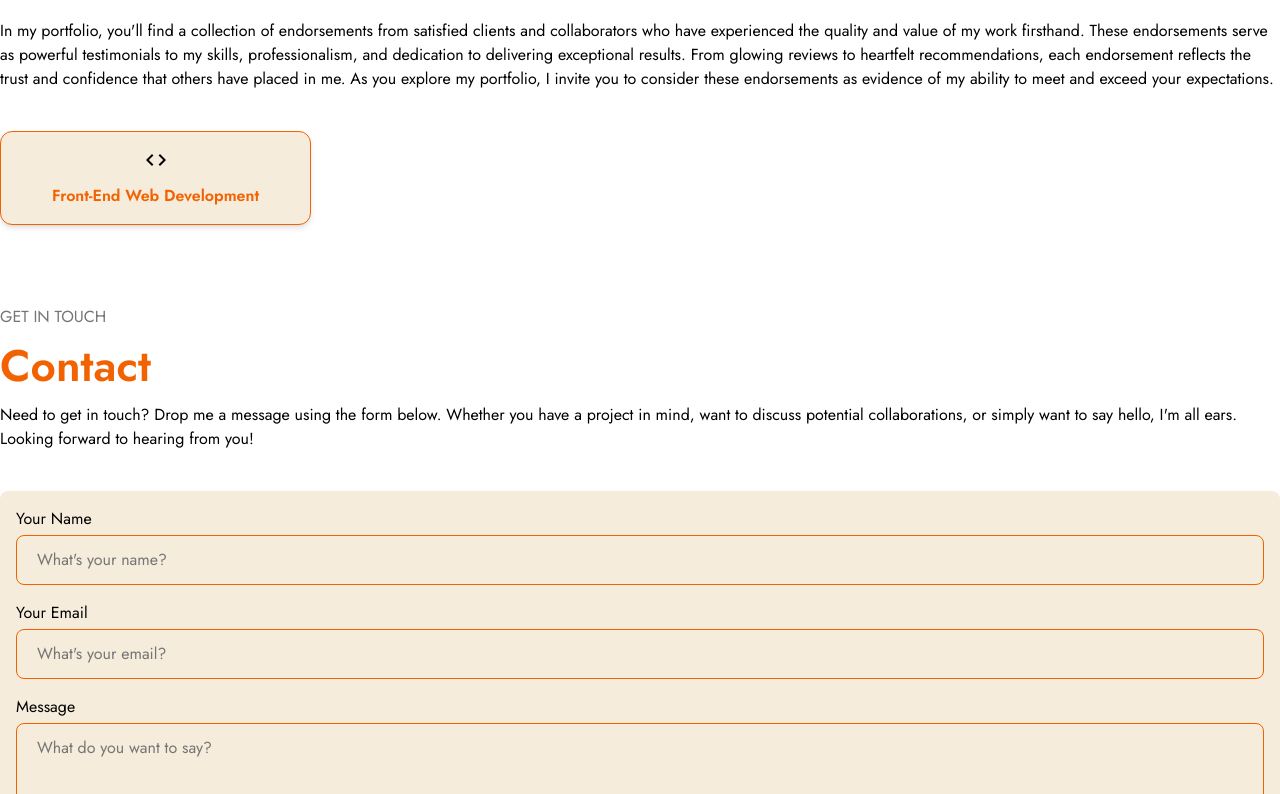
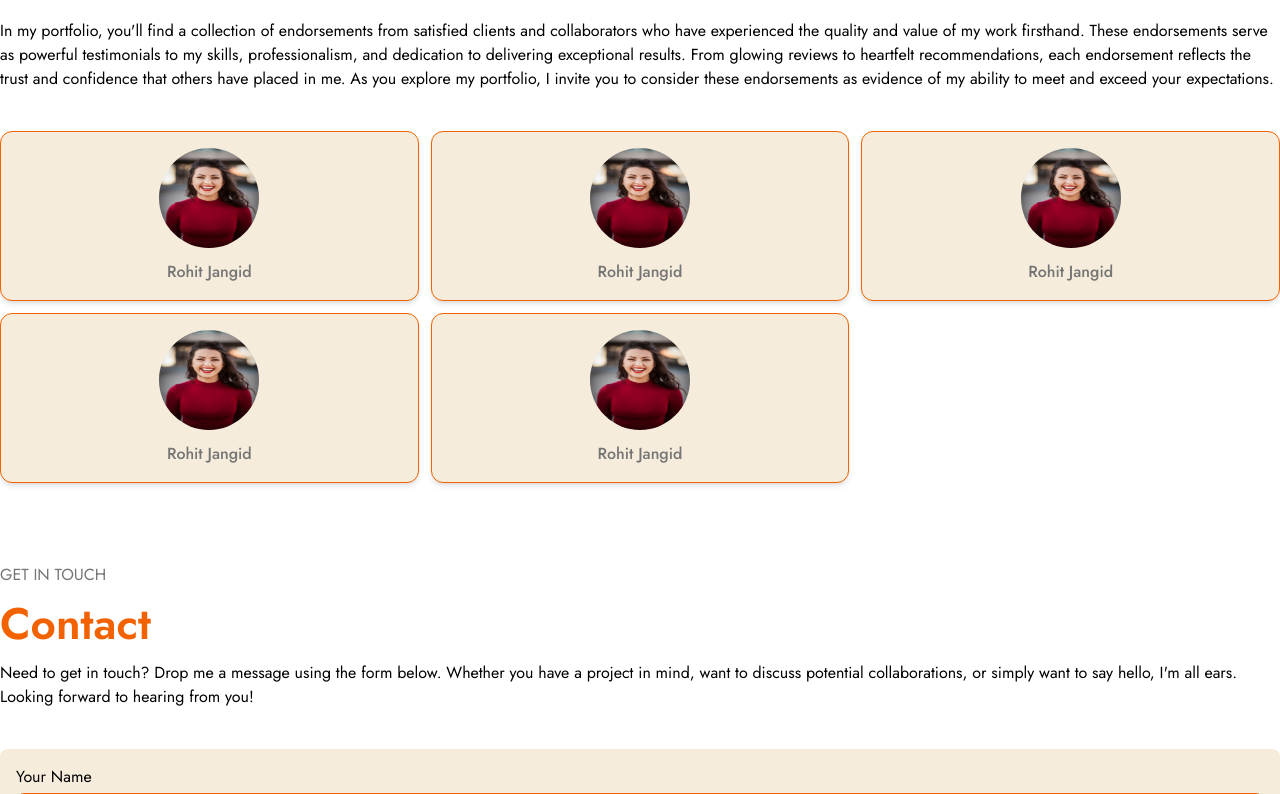
Before and after one commit to Rohitjangid17/Rohit-portfolio-web, a React (Create React App) app: page /home in a window 1280 px wide. Shown: the part 3706-4500 px from the top of the page. Built offline with nearby package versions, Linux system fonts and the light colour scheme.

Commit message:
add new changes

```diff
--- a/src/components/Card.jsx
+++ b/src/components/Card.jsx
@@ -1,10 +1,10 @@
 import React from 'react';
 
-const Card = ({ title, icon, isHastag, hastagList, desciption }) => {
+const Card = ({ title, icon, isHastag, hastagList, desciption, isTestimonial }) => {
     return (
         <>
-            <div className={`flex flex-col items-center gap-y-3 border shadow-md bg-[#f5ecdb] border-solid border-[#f26200] rounded-xl p-4 ${isHastag ? 'min-h-96' : 'h-auto'}`}>
-                <img src={icon} className={`${isHastag ? 'w-full' : 'w-10'}`} alt={title} />
+            <div className={`flex flex-col items-center gap-y-3 border shadow-md bg-[#f5ecdb] border-solid border-[#f26200] rounded-xl p-4 ${isHastag ? 'min-h-96' : 'h-auto'} ${isTestimonial ? 'flex-row' : 'h-auto'}`}>
+                <img src={icon} className={`${isHastag ? 'w-full' : 'w-10'} ${isTestimonial ? 'rounded-[100px] w-[100px] h-[100px]' : ''}`} loading='lazy' alt={title} />
                 <h4 className='text-[#757575] text-base text-center font-medium'>{title}</h4>
                 {isHastag ? (<p className='text-[#757575] text-base text-center font-normal'>{desciption}</p>) : false}
                 {isHastag ? (
--- a/src/components/Testimonials.jsx
+++ b/src/components/Testimonials.jsx
@@ -1,7 +1,9 @@
 import React from 'react';
-import CodeIcon from '@mui/icons-material/Code';
+import Card from './Card';
+import { testimonials } from "../constants/Constant";
 
 const Testimonials = () => {
+    console.log(testimonials);
     return (
         <>
             {/* Testimonials section start here */}
@@ -13,11 +15,10 @@ const Testimonials = () => {
                         <p className='text-black text-base'>In my portfolio, you'll find a collection of endorsements from satisfied clients and collaborators who have experienced the quality and value of my work firsthand. These endorsements serve as powerful testimonials to my skills, professionalism, and dedication to delivering exceptional results. From glowing reviews to heartfelt recommendations, each endorsement reflects the trust and confidence that others have placed in me. As you explore my portfolio, I invite you to consider these endorsements as evidence of my ability to meet and exceed your expectations.</p>
                     </div>
 
-                    <div className='grid grid-cols-2 sm:grid-cols-2 md:grid-cols-3 lg:grid-cols-4 gap-3 mt-10'>
-                        <div className='flex flex-col items-center gap-y-3 border shadow-md bg-[#f5ecdb] border-solid border-[#f26200] rounded-xl p-4'>
-                            <CodeIcon className='icon text-black' />
-                            <h4 className='text-[#f26200] text-base text-center font-semibold'>Front-End Web Development</h4>
-                        </div>
+                    <div className='grid grid-cols-2 sm:grid-cols-2 md:grid-cols-3 lg:grid-cols-3 gap-3 mt-10'>
+                        {testimonials.map((testimonial) => (
+                            <Card key={testimonial.id} icon={testimonial.image} title={testimonial.name} desciption={testimonial.message} isHastag={false} isTestimonial={true} />
+                        ))}
                     </div>
                 </div>
             </section>
--- a/src/constants/Constant.js
+++ b/src/constants/Constant.js
@@ -16,6 +16,8 @@ import scssIcon from '../assets/Icons/scss_icon.svg';
 import nextjsIcon from '../assets/Icons/nextjs_icon.svg';
 import frontendIcon from '../assets/Icons/frontend_development_icon.svg';
 import shopianaAdminPanel from '../assets/projects/shopiana_admin_panel.png';
+
+import personImage from "../assets/person.jpg";
 
 export const navLinks = [
     {
@@ -279,3 +281,36 @@ export const projects = [
         projectUrl: "https://snake-game-kohl-nine.vercel.app/"
     },
 ]
+
+export const testimonials = [
+    {
+        id: 1,
+        name: "Rohit Jangid",
+        message: "test",
+        image: personImage
+    },
+    {
+        id: 1,
+        name: "Rohit Jangid",
+        message: "test",
+        image: personImage
+    },
+    {
+        id: 1,
+        name: "Rohit Jangid",
+        message: "test",
+        image: personImage
+    },
+    {
+        id: 1,
+        name: "Rohit Jangid",
+        message: "test",
+        image: personImage
+    },
+    {
+        id: 1,
+        name: "Rohit Jangid",
+        message: "test",
+        image: personImage
+    },
+]
--- a/src/index.scss
+++ b/src/index.scss
@@ -33,25 +33,42 @@ body {
 }
 
 .loader {
-  position: absolute;
-  top: 50%;
-  background: #fff;
+  position: fixed;
+  top: 0;
+  left: 0;
   width: 100%;
   height: 100%;
-  left: 50%;
-  transform: translate(-50%, -50%);
+  background: #fff;
   display: flex;
   justify-content: center;
   align-items: center;
+  z-index: 9999;
+}
+
+.scrolled {
+  animation: fadeInDown 0.5s ease;
+  box-shadow: 0px 2px 6px rgba(0, 0, 0, 0.1);
+}
+
+@keyframes fadeInDown {
+  from {
+    opacity: 0;
+    transform: translateY(-20px);
+  }
+
+  to {
+    opacity: 1;
+    transform: translateY(0);
+  }
+}
+
+header {
+  transition: background-color 0.3s ease, box-shadow 0.3s ease;
 }
 
 .no-scroll {
   overflow: hidden;
 }
-
-// nav ul li .active {
-//   background-color: red;
-// }
 
 @media screen and (max-width: 1024px) {
   header .nav-icon {
--- a/src/layout/Footer.jsx
+++ b/src/layout/Footer.jsx
@@ -85,7 +85,7 @@ const Footer = () => {
                                 </li>
                             </ul>
 
-                            <button type="button" onClick={scrollToTop} className='absolute bottom-0 right-0 bg-[#f26200] w-10 h-10 rounded-full text-[#757575] text-base font-normal'><ExpandLessIcon /></button>
+                            <button type="button" onClick={scrollToTop} className='absolute bottom-0 right-0 bg-[#f26200] w-10 h-10 rounded-full text-black text-base font-normal'><ExpandLessIcon /></button>
                         </div>
                     </div>
 
--- a/src/layout/Header.jsx
+++ b/src/layout/Header.jsx
@@ -1,4 +1,4 @@
-import React, { useState } from 'react';
+import React, { useState, useEffect } from 'react';
 import { Link, useLocation } from "react-router-dom";
 import { navLinks } from '../constants/Constant';
 import MenuIcon from '@mui/icons-material/Menu';
@@ -7,6 +7,7 @@ import CloseIcon from '@mui/icons-material/Close';
 const Header = () => {
   const location = useLocation();
   const [isMobileMenuOpen, setIsMobileMenuOpen] = useState(false);
+  const [isScrolled, setIsScrolled] = useState(false);
 
   // Toggle mobile menu
   const toggleMobileMenu = () => {
@@ -18,9 +19,26 @@ const Header = () => {
     setIsMobileMenuOpen(false);
   };
 
+  useEffect(() => {
+    const handleScroll = () => {
+      const scrollPosition = window.scrollY;
+      if (scrollPosition > 100) {
+        setIsScrolled(true);
+      } else {
+        setIsScrolled(false);
+      }
+    };
+
+    window.addEventListener('scroll', handleScroll);
+
+    return () => {
+      window.removeEventListener('scroll', handleScroll);
+    };
+  }, []);
+
   return (
     <>
-      <header className={`bg-[#f5ecdb] py-3 px-5 sm:px-0 sticky top-0 ${isMobileMenuOpen ? 'mobile-menu-open' : ''}`}>
+      <header className={`bg-[#f5ecdb] py-3 px-5 sm:px-0 sticky top-0 ${isMobileMenuOpen ? 'mobile-menu-open' : ''} ${isScrolled ? 'scrolled' : ''}`}>
         <div className='container mx-auto relative'>
           <nav className='flex justify-between items-center'>
             <div>
@@ -49,14 +67,7 @@ const Header = () => {
           </nav>
         </div>
       </header>
-      {/* {isMobileMenuOpen && (
-        <>
-          <div className="backdrop" onClick={closeMobileMenu} /> */}
-      {/* Your side menu here */}
-      {/* </>
-      )} */}
     </>
-
   );
 };
 
```
Also changed, not shown: src/assets/person.jpg (added), src/components/Loader.jsx (line endings or trailing spaces).
